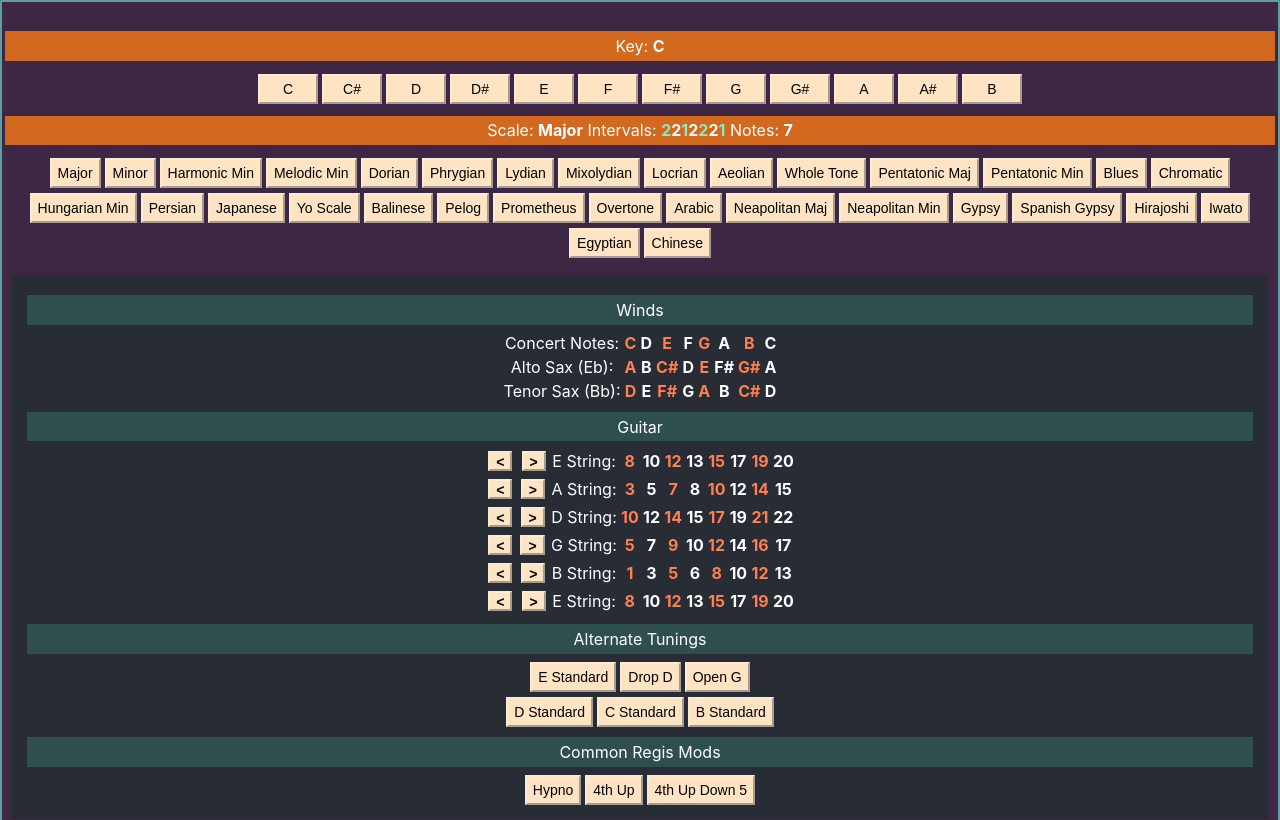
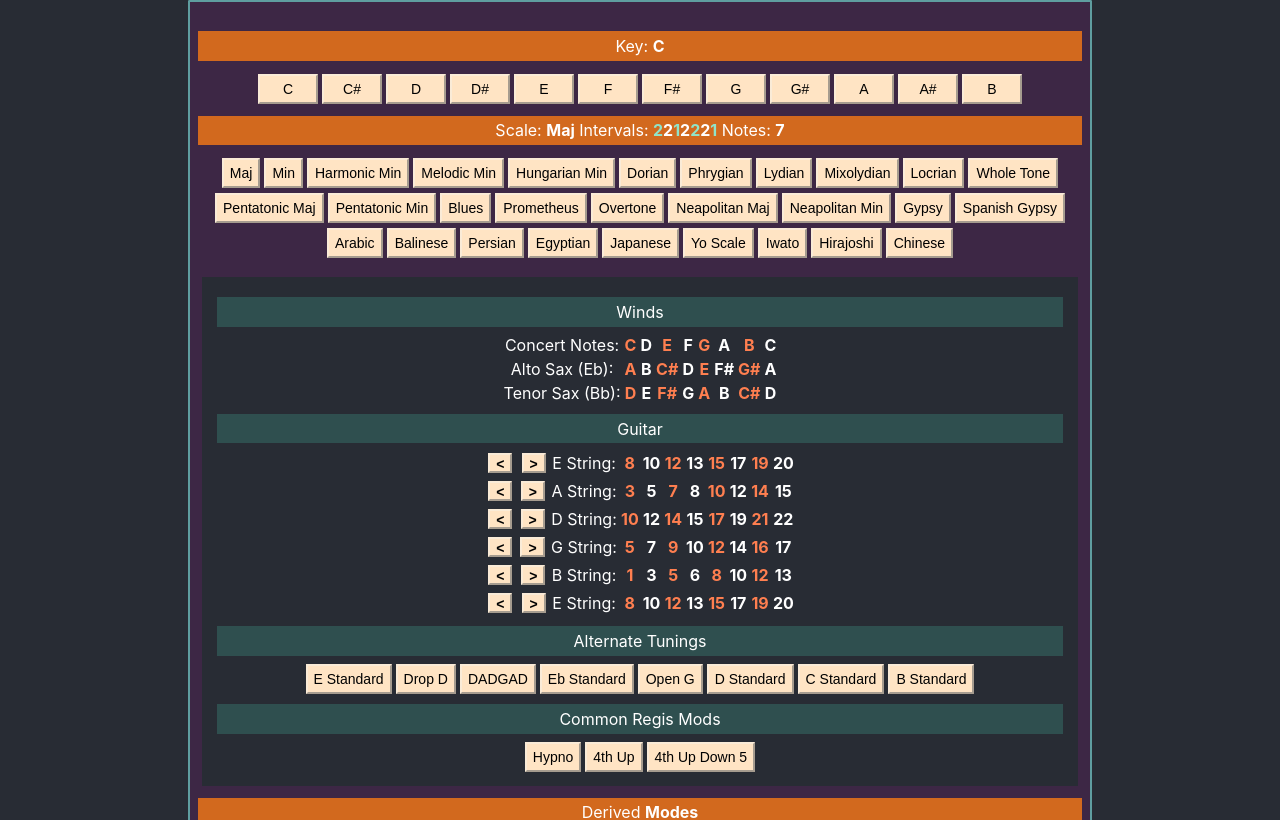
Before and after one commit to selfup/beepboop, a React (Create React App) app: page / in a window 1280 px wide. Shown: the top 820 px of the page. Built offline with nearby package versions, Linux system fonts and the light colour scheme.

Commit message:
extract tunings to lib and add undo for mods

```diff
--- a/src/App.css
+++ b/src/App.css
@@ -44,7 +44,7 @@ button {
 .section {
   padding-top: 5px;
   padding-bottom: 5px;
-  max-width: 1300px;
+  max-width: 900px;
 }
 
 .notes {
@@ -52,15 +52,14 @@ button {
 }
 
 .notes-section {
-  margin: 10px;
-  margin-bottom: 0.5em;
+  margin: 0.5em;
   background-color: #282c34;
   padding: 0.5em;
 }
 
 .section-name {
-  margin-left: 0.2em;
-  margin-right: 0.2em;
+  margin-left: 0.5em;
+  margin-right: 0.5em;
   background-color:chocolate;
   padding: 0.3em;
 }
--- a/src/Components/Notes.js
+++ b/src/Components/Notes.js
@@ -6,66 +6,15 @@ import {
   transposeForTenorSax,
 } from '../lib/scales';
 
+import { E_STANDARD, tunings, tuningNames } from '../lib/tunings';
+
 import { stringRow, mapTableNotes, tuningMod } from './Helpers';
-
-const eStandard = () => [
-  { position: 4 },
-  { position: 9 },
-  { position: 2 },
-  { position: 7 },
-  { position: 11 },
-  { position: 4 },
-];
-
-const dropD = () => [
-  { position: 2 },
-  { position: 7 },
-  { position: 2 },
-  { position: 7 },
-  { position: 11 },
-  { position: 2 },
-];
-
-const openG = () => [
-  { position: 2 },
-  { position: 7 },
-  { position: 2 },
-  { position: 7 },
-  { position: 11 },
-  { position: 2 },
-];
-
-const dStandard = () => [
-  { position: 2 },
-  { position: 7 },
-  { position: 0 },
-  { position: 5 },
-  { position: 9 },
-  { position: 2 },
-];
-
-const cStandard = () => [
-  { position: 0 },
-  { position: 5 },
-  { position: 10 },
-  { position: 3 },
-  { position: 7 },
-  { position: 0 },
-];
-
-const bStandard = () => [
-  { position: 11 },
-  { position: 4 },
-  { position: 9 },
-  { position: 2 },
-  { position: 6 },
-  { position: 11 },
-];
 
 export function NotesSection({ customScale }) {
   const [state, setState] = useState({
     moded: false,
-    strings: eStandard(),
+    tuning: E_STANDARD,
+    strings: tunings[E_STANDARD](),
   });
 
   const { moded, strings } = state;
@@ -126,38 +75,50 @@ export function NotesSection({ customScale }) {
       </div>
       <p className="inner-section-name">Alternate Tunings</p>
       <div>
-        <button onClick={() => setState({ strings: eStandard() })}>
-          E Standard
-        </button>
-        <button onClick={() => setState({ strings: dropD() })}>
-          Drop D
-        </button>
-        <button onClick={() => setState({ strings: openG() })}>
-          Open G
-        </button>
-      </div>
-      <div>
-        <button onClick={() => setState({ strings: dStandard() })}>
-          D Standard
-        </button>
-        <button onClick={() => setState({ strings: cStandard() })}>
-          C Standard
-        </button>
-        <button onClick={() => setState({ strings: bStandard() })}>
-          B Standard
-        </button>
+        {tuningNames().map((name, idx) => {
+          return (
+            <button
+              key={idx}
+              onClick={() =>
+                setState({ tuning: name, strings: tunings[name]() })
+              }
+            >
+              {name}
+            </button>
+          );
+        })}
       </div>
       <p className="inner-section-name">Common Regis Mods</p>
       <div>
+        {moded ? (
+          <button
+            onClick={() => {
+              const { tuning } = state;
+
+              const strings = tunings[tuning]();
+
+              setState({ tuning, strings });
+            }}
+          >
+            Undo
+          </button>
+        ) : (
+          ''
+        )}
         <button
           disabled={moded}
           style={{ backgroundColor: moded ? 'grey' : '' }}
           onClick={() => {
             const mod = 'Hypno';
+            const { tuning } = state;
             let currentStrings = [...strings];
 
             tuningMod({ mod, currentStrings });
-            setState({ strings: currentStrings, moded: true });
+            setState({
+              moded: true,
+              tuning,
+              strings: currentStrings,
+            });
           }}
         >
           Hypno
@@ -167,10 +128,15 @@ export function NotesSection({ customScale }) {
           style={{ backgroundColor: moded ? 'grey' : '' }}
           onClick={() => {
             const mod = '4th Up';
+            const { tuning } = state;
             let currentStrings = [...strings];
 
             tuningMod({ mod, currentStrings });
-            setState({ strings: currentStrings, moded: true });
+            setState({
+              moded: true,
+              tuning,
+              strings: currentStrings,
+            });
           }}
         >
           4th Up
@@ -180,10 +146,15 @@ export function NotesSection({ customScale }) {
           style={{ backgroundColor: moded ? 'grey' : '' }}
           onClick={() => {
             const mod = '4th Up Drop 5';
+            const { tuning } = state;
             let currentStrings = [...strings];
 
             tuningMod({ mod, currentStrings });
-            setState({ strings: currentStrings, moded: true });
+            setState({
+              moded: true,
+              tuning,
+              strings: currentStrings,
+            });
           }}
         >
           4th Up Down 5
--- a/src/lib/constants.js
+++ b/src/lib/constants.js
@@ -11,10 +11,10 @@ export const A = 'A';
 export const A_SHARP = 'A#';
 export const B = 'B';
 
-export const MAJOR = 'Major';
+export const MAJOR = 'Maj';
 export const PENTATONIC_MAJOR = 'Pentatonic Maj';
 export const NEAPOLITAN_MAJOR = 'Neapolitan Maj';
-export const MINOR = 'Minor';
+export const MINOR = 'Min';
 export const HARMONIC_MINOR = 'Harmonic Min';
 export const MELODIC_MINOR = 'Melodic Min';
 export const PENTATONIC_MINOR = 'Pentatonic Min';
--- a/src/lib/patterns.js
+++ b/src/lib/patterns.js
@@ -18,7 +18,6 @@ export const allPatterns = () => [
   { name: CONSTANTS.PENTATONIC_MAJOR, intervals: [2, 2, 3, 2, 3] },
   { name: CONSTANTS.PENTATONIC_MINOR, intervals: [3, 2, 2, 3, 2] },
   { name: CONSTANTS.BLUES, intervals: [3, 2, 1, 1, 3, 2] },
-  { name: CONSTANTS.CHROMATIC, intervals: Array(12).fill(1) },
   {
     name: CONSTANTS.HUNGARIAN_MINOR,
     intervals: [2, 1, 3, 1, 1, 3, 1],
--- /dev/null
+++ b/src/lib/tunings.js
@@ -0,0 +1,85 @@
+export const E_STANDARD = 'E Standard';
+export const DROP_D = 'Drop D';
+export const DADGAD = 'DADGAD';
+export const Eb_STANDARD = 'Eb Standard';
+export const OPEN_G = 'Open G';
+export const D_STANDARD = 'D Standard';
+export const C_STANDARD = 'C Standard';
+export const B_STANDARD = 'B Standard';
+
+export const tunings = {
+  [E_STANDARD]: () => [
+    { position: 4 },
+    { position: 9 },
+    { position: 2 },
+    { position: 7 },
+    { position: 11 },
+    { position: 4 },
+  ],
+  [DROP_D]: () => [
+    { position: 2 },
+    { position: 9 },
+    { position: 2 },
+    { position: 7 },
+    { position: 11 },
+    { position: 4 },
+  ],
+  [DADGAD]: () => [
+    { position: 2 },
+    { position: 9 },
+    { position: 2 },
+    { position: 7 },
+    { position: 9 },
+    { position: 2 },
+  ],
+  [Eb_STANDARD]: () => [
+    { position: 3 },
+    { position: 8 },
+    { position: 1 },
+    { position: 6 },
+    { position: 10 },
+    { position: 3 },
+  ],
+  [OPEN_G]: () => [
+    { position: 2 },
+    { position: 7 },
+    { position: 2 },
+    { position: 7 },
+    { position: 11 },
+    { position: 2 },
+  ],
+  [D_STANDARD]: () => [
+    { position: 2 },
+    { position: 7 },
+    { position: 0 },
+    { position: 5 },
+    { position: 9 },
+    { position: 2 },
+  ],
+  [C_STANDARD]: () => [
+    { position: 0 },
+    { position: 5 },
+    { position: 10 },
+    { position: 3 },
+    { position: 7 },
+    { position: 0 },
+  ],
+  [B_STANDARD]: () => [
+    { position: 11 },
+    { position: 4 },
+    { position: 9 },
+    { position: 2 },
+    { position: 6 },
+    { position: 11 },
+  ],
+};
+
+export const tuningNames = () => {
+  let names = [];
+
+  for (const [key] of Object.entries(tunings)) {
+    names.push(key);
+  }
+
+  return names;
+};
```
Also changed, not shown: src/lib/scales.js.
